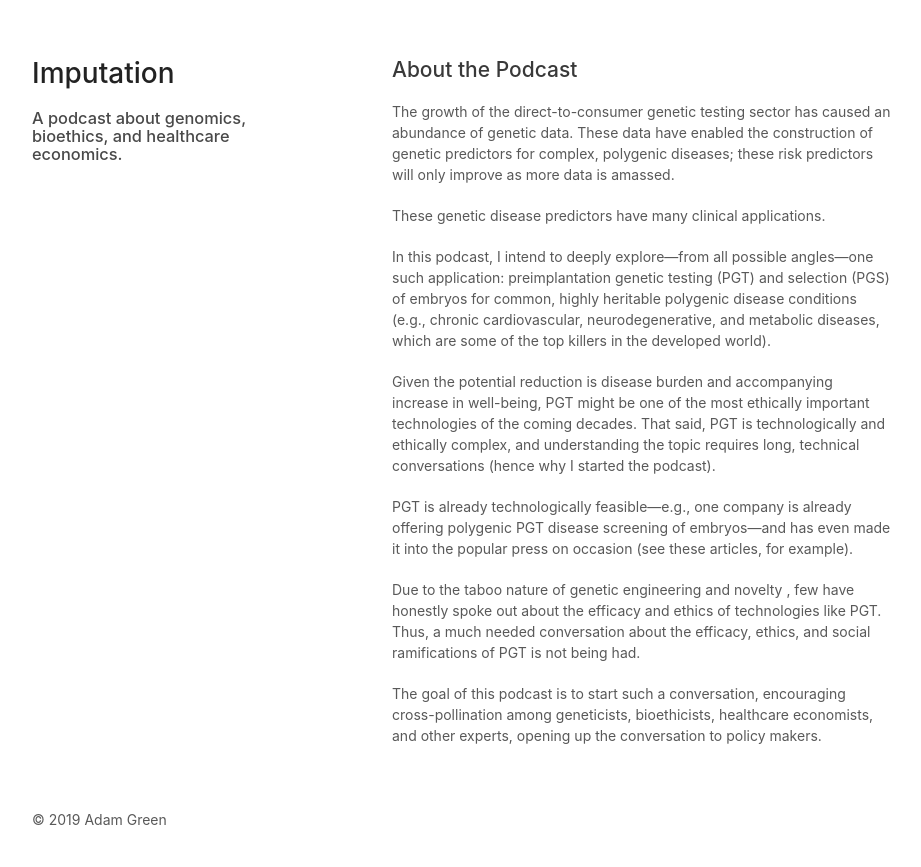
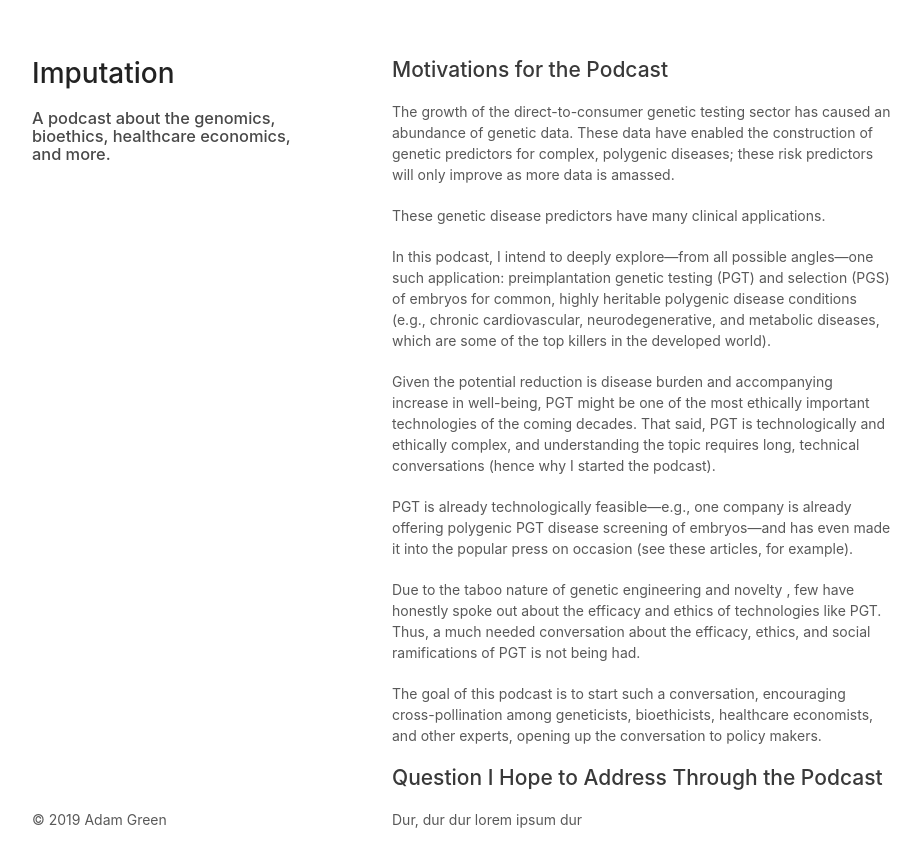
Before and after one commit to adamlgreen/adamlgreen.github.io, a Jekyll site: the page index.html, which Jekyll copies as it is, in a window 1280 px wide. Shown: the top 867 px of the page, without its empty margins (178-1099 px from the left). Built offline with Jekyll 4.4.1, drawn with Linux system fonts in a browser that asks for light colours.

Commit message:
Update index.html

```diff
--- a/index.html
+++ b/index.html
@@ -16,10 +16,10 @@
     <div class="wrapper">
       <header>
         <h1>Imputation</h1>
-        <h3>A podcast about genomics, bioethics, and healthcare economics.</h3>
+        <h3>A podcast about the genomics, bioethics, healthcare economics, and more. </h3>
       </header>
       <section>
-        <h2>About the Podcast</h2>
+        <h2>Motivations for the Podcast</h2>
 
         <p> The growth of the direct-to-consumer genetic testing sector has caused an abundance of genetic data. These data have enabled the construction of genetic predictors for complex, polygenic diseases; these risk predictors will only improve as more data is amassed.</p>
 
@@ -35,7 +35,9 @@
 
 	<p> The goal of this podcast is to start such a conversation, encouraging cross-pollination among geneticists, bioethicists, healthcare economists, and other experts, opening up the conversation to policy makers.</p>
 
+	<h2> Question I Hope to Address Through the Podcast </h2>
 
+	      <p> Dur, dur dur lorem ipsum dur </p>
 
       </section>
       <footer>
```
